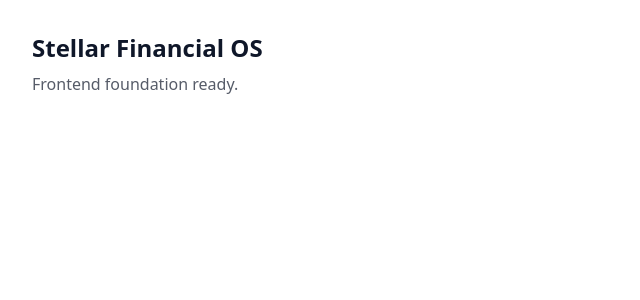
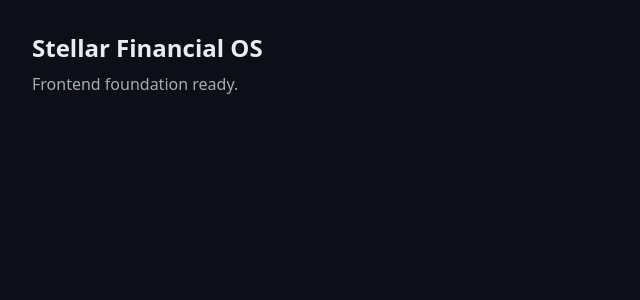
Before and after one commit to Xaxxoo/stefios, a Next.js app in the folder apps/web/: page / in a window 1280 px wide. Shown: the top 300 px of the page, without its empty margins (0-640 px from the left). Built offline with nearby package versions, Linux system fonts and the light colour scheme; no server answers.

Commit message:
feat(web): establish observatory design tokens

```diff
--- a/apps/web/app/globals.css
+++ b/apps/web/app/globals.css
@@ -3,19 +3,34 @@
 @tailwind utilities;
 
 :root {
-  --background: 0 0% 100%;
-  --foreground: 222 47% 11%;
-  --border: 214 32% 91%;
+  --background: 222 35% 7%;
+  --foreground: 210 24% 93%;
+  --muted: 218 17% 65%;
+  --border: 220 19% 18%;
+  --surface-1: 222 30% 10%;
+  --surface-2: 222 27% 13%;
+  --surface-3: 222 24% 16%;
+  --accent: 188 80% 58%;
+  --accent-muted: 188 58% 35%;
+  --positive: 155 62% 52%;
+  --warning: 40 90% 60%;
+  --negative: 2 78% 62%;
+  --info: 213 86% 68%;
+  --radius: 0.75rem;
 }
-.dark {
-  --background: 222 47% 11%;
-  --foreground: 210 40% 98%;
-  --border: 217 33% 18%;
+
+* { border-color: hsl(var(--border)); }
+html { background: hsl(var(--background)); color-scheme: dark; }
+body { background: hsl(var(--background)); color: hsl(var(--foreground)); font-feature-settings: 'tnum' 1, 'cv02' 1; }
+button, a, input, select, textarea, [tabindex]:not([tabindex='-1']) { outline: none; }
+:focus-visible { outline: 2px solid hsl(var(--accent)); outline-offset: 3px; }
+::selection { background: hsl(var(--accent-muted)); color: hsl(var(--foreground)); }
+
+@layer utilities {
+  .text-balance { text-wrap: balance; }
+  .tabular-nums { font-variant-numeric: tabular-nums; }
 }
-* {
-  border-color: hsl(var(--border));
+
+@media (prefers-reduced-motion: reduce) {
+  *, *::before, *::after { animation-duration: 0.01ms !important; animation-iteration-count: 1 !important; scroll-behavior: auto !important; transition-duration: 0.01ms !important; }
 }
-body {
-  background: hsl(var(--background));
-  color: hsl(var(--foreground));
-}
```
